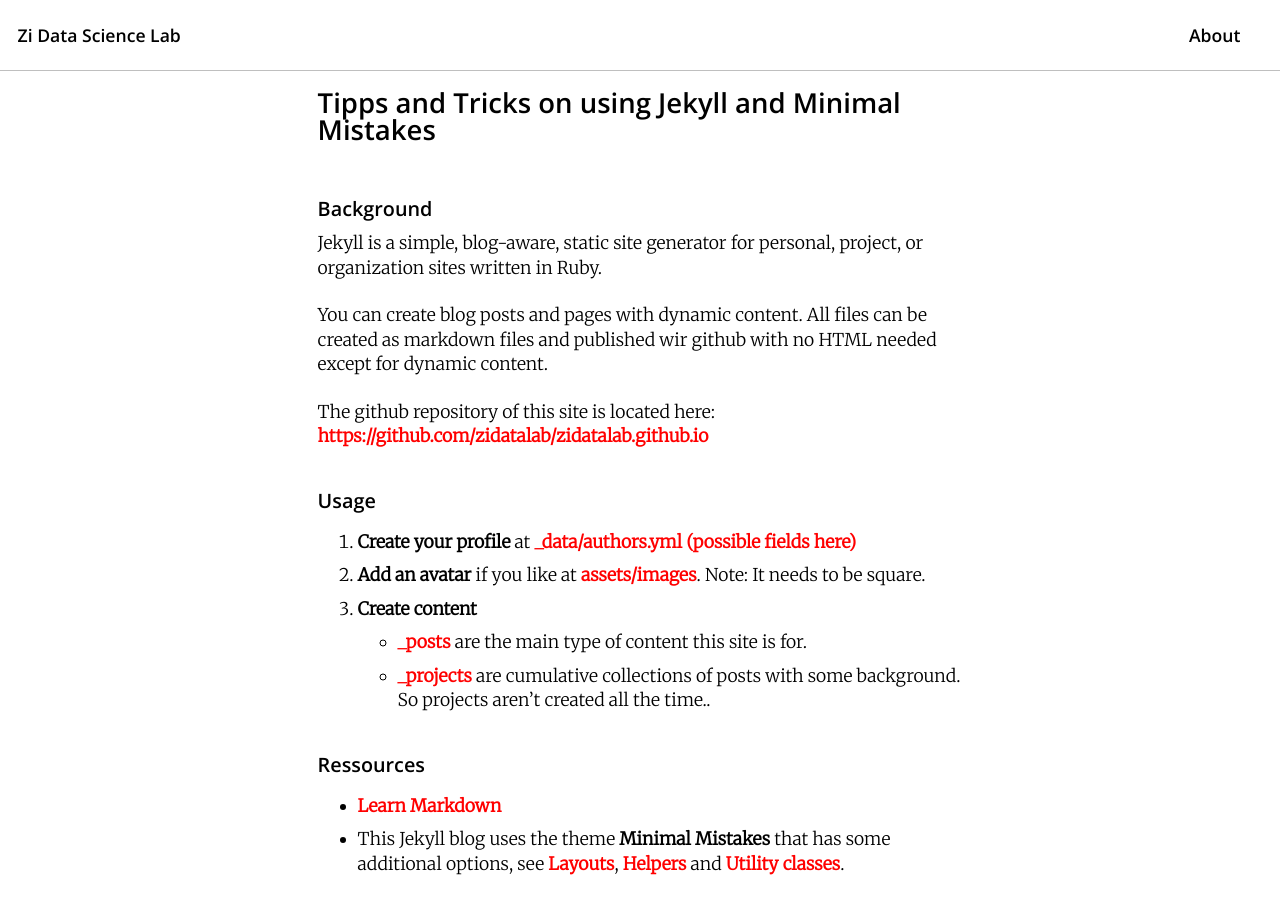
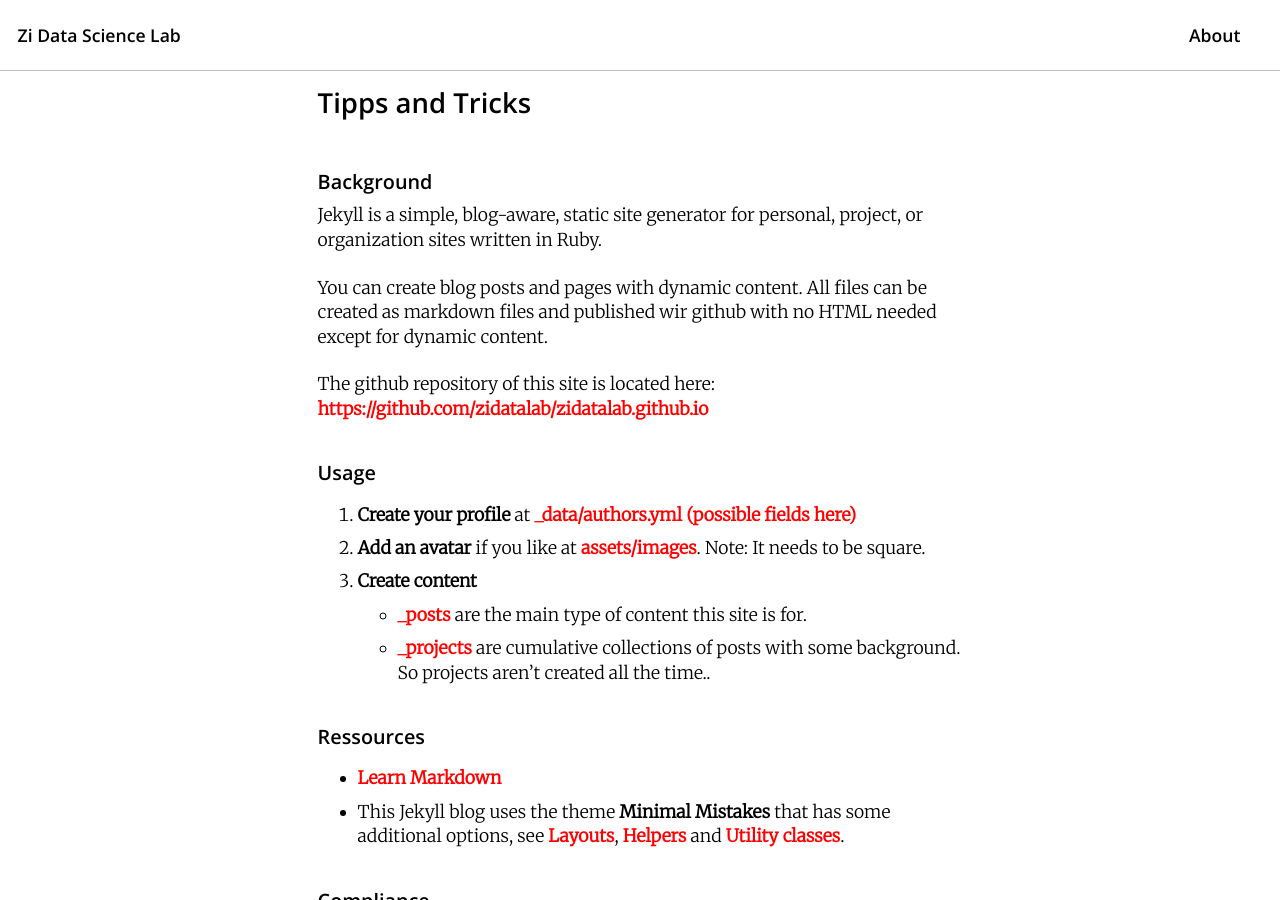
Before and after one commit to zidatalab/zidatalab.github.io, a Jekyll site: the page built from _pages/Internal.md, in a window 1280 px wide and 900 px high. Built offline with Jekyll 4.4.1, drawn with Linux system fonts in a browser that asks for light colours; cached includes are drawn as plain includes; nearby versions of some CDN libraries.

Commit message:
Update Internal.md

```diff
--- a/_pages/Internal.md
+++ b/_pages/Internal.md
@@ -1,8 +1,8 @@
 ---
-title: Tipps and Tricks on using Jekyll and Minimal Mistakes
+title: Tipps and Tricks
 layout: single
 hidden: true
-permalink: /internal_tippsandtricks/
+permalink: /tippsandtricks/
 ---
 
 ### Background
```
